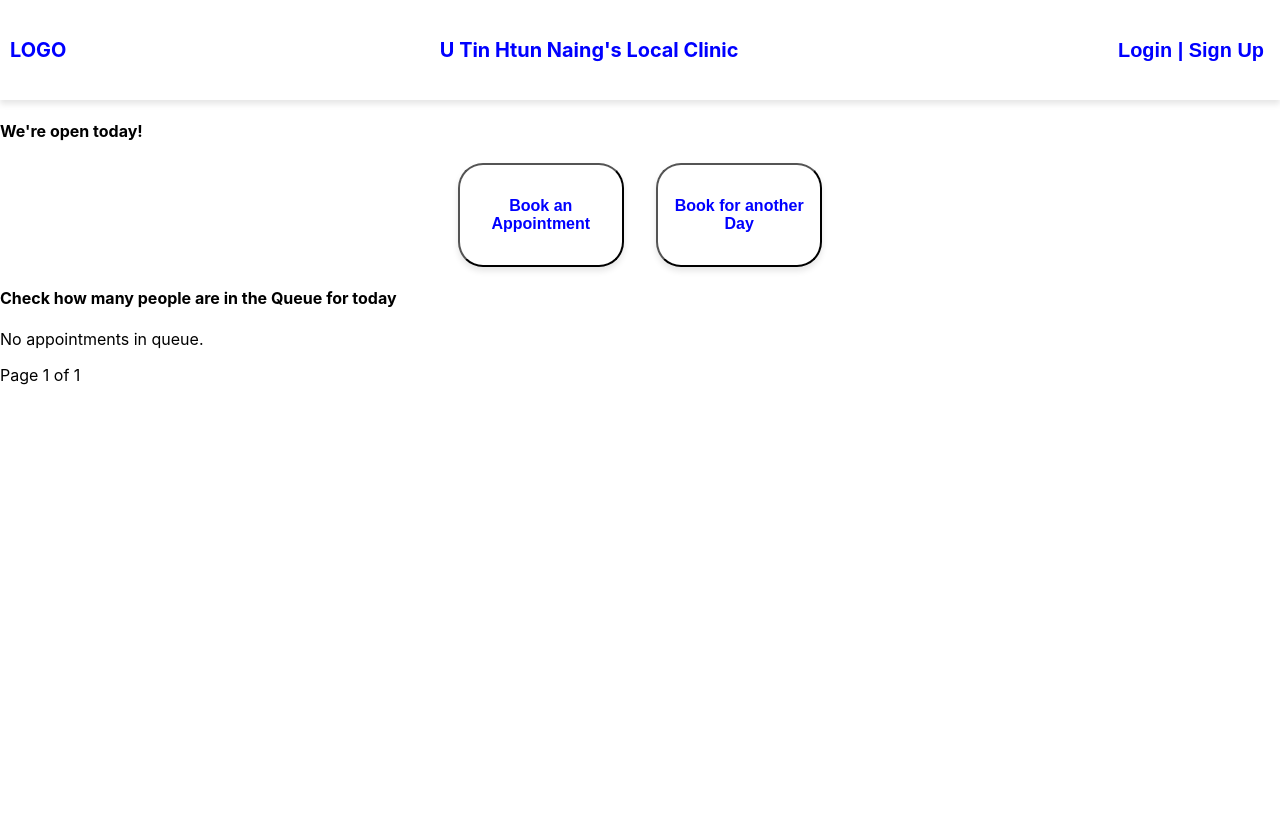
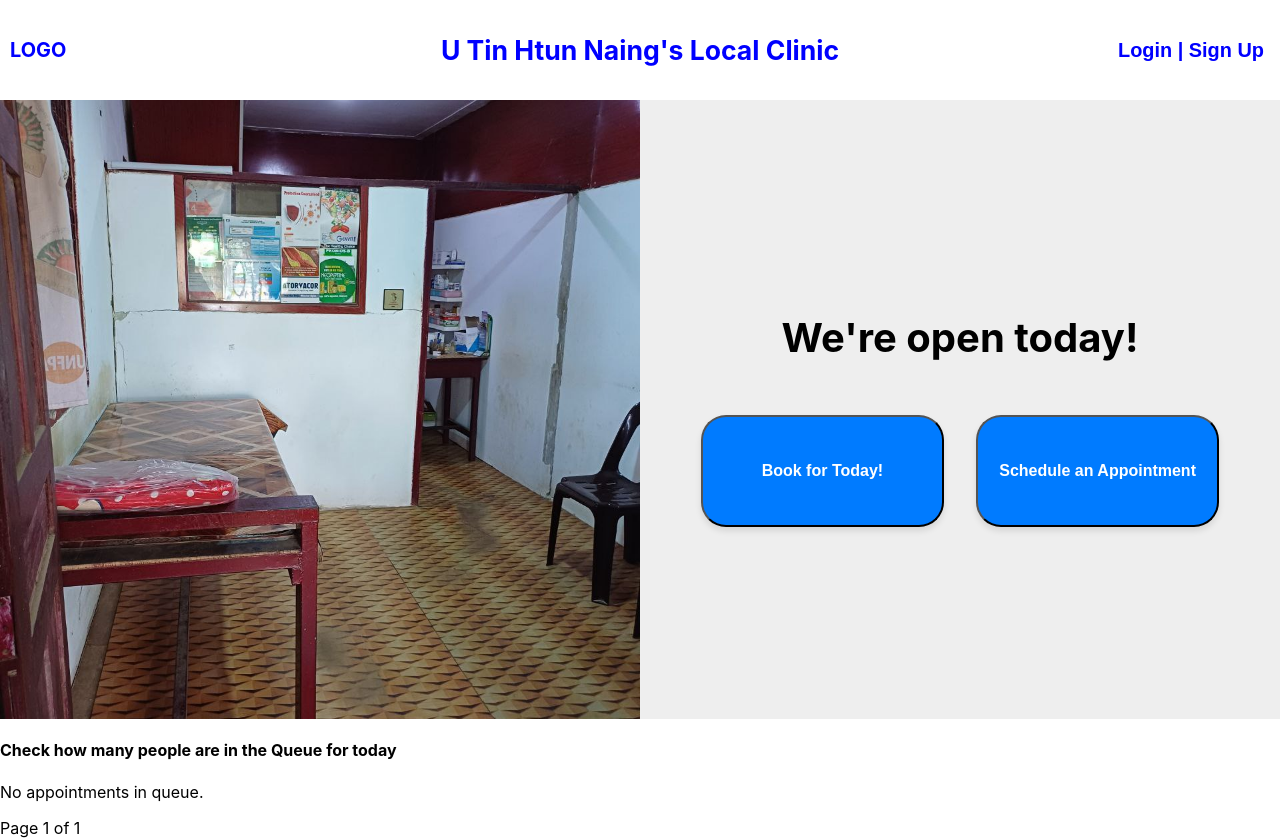
Before and after one commit to AurelianOnGit/Clinic, a Django app: page /reception/home in a window 1280 px wide. Before the commit the page ends 385 px from the top, so only its background shows below. Run offline with Django 5.2, Linux system fonts and the light colour scheme; data comes from the database, SQL or seed files in the repository; both versions use the stored data as it was after the commit.

Commit message:
Added a new form error message and cleaned up the home page a bit

```diff
--- a/Reception/static/Reception/css/form.css
+++ b/Reception/static/Reception/css/form.css
@@ -4,7 +4,7 @@ html, body {
     font-size: 1rem;
 }
 
-img {
+.form-bg {
     position: absolute;
     width: 100vw;
     height: 100%;
@@ -88,27 +88,39 @@ ul {
 
 .field-errors {
     display: flex;
+    flex-wrap: wrap;
     justify-content: center;
     align-items: center;
     gap: 1rem;
     position: fixed;
+    inset: -1.25rem 0 auto 0;
+    padding: 0 0.3rem;
     left: 50%;
     transform: translateX(-50%);
     z-index: 10;
-    top: -10rem;
+    top: -20rem;
     transition: top 0.5s ease-in-out;
+}
+
+@media (max-width: 600px) {
+    .field-errors {
+        width: 90%;
+        left: 50%;
+        transform: translateX(-50%);
+        flex-direction: column;
+    }
 }
 
 .field-errors.show {
     top: 1.25rem;
 }
 
-.name-error, .phone-number-error {
+.name-error, .phone-number-error, .date-error {
     display: none;
 }
 
-.name-error:has(li), .phone-number-error:has(li) {
-    display: block;
+.name-error:has(li), .phone-number-error:has(li), .date-error:has(li) {
+    display: inline-block;
     font-weight: bold;
     color: white;
     background-color: red;
--- a/Reception/static/Reception/css/style.css
+++ b/Reception/static/Reception/css/style.css
@@ -5,32 +5,76 @@ html, body {
     font-family: 'Inter', 'Segoe UI', Roboto, sans-serif;
 }
 
+h5 {
+    margin: 0;
+}
+
 .nav-bar {
-    display: flex;
-    justify-content: space-between;
+    display: grid;
+    grid-template-columns: 3fr auto 3fr;
     align-items: center;
-    gap: 1rem;
     background-color: white;
     padding: 10px 10px;
     height: 10vh;
     box-shadow: 0 4px 6px rgba(0, 0, 0, 0.1);
 }
 
-.logo {
+.logo, .login-btn {
     color: blue;
-    font-size: 1.5em;
+    font-size: 1.5rem;
     font-weight: bold;
 }
 
-.clinic-name, .login-btn {
+.login-wrapper {
+    justify-self: end;
+}
+
+.clinic-name {
     color: blue;
-    font-size: 1.5em;
+    font-size: 2rem;
     font-weight: bold;
+    text-align: center;
 }
 
 .login-btn {
     background-color: white;
     border: none;
+}
+
+.clinic-img {
+    /* Shorthand for flex-grow: 1,  flex-shrink: 1, and flex-basis: 0% */
+    flex: 1;
+
+    height: 38.7rem;
+    overflow: hidden;
+}
+
+#waiting-room-img {
+    float: none;
+    margin: 0;
+    width: 100%;
+    height: 100%;
+    object-fit: cover;
+}
+
+.status-and-booking {
+    display: flex;
+    width: 100%;
+    background-color: #EEEEEE;
+}
+
+.status-and-booking h1 {
+    font-size: 2.5rem;
+    text-align: center;
+    line-height: 3.5rem;
+}
+
+.doctor-in {
+    display: flex;
+    justify-content: center;
+    flex-direction: column;
+    align-items: center;
+    flex: 1;
 }
 
 .ap-btn-wrap-open {
@@ -43,14 +87,19 @@ html, body {
 }
 
 .ap-today-btn, .ap-later-btn {
-    background-color: white;
-    color: blue;
-    width: 13vw;
+    background-color: #007BFF;
+    color: #FFFFFF;
+    width: 15vw;
     height: 13vh;
     font-size: 1rem;
     box-shadow: 0 4px 6px rgba(0, 0, 0, 0.1);
     border-radius: 25px;
     transition: background-color 0.5s, box-shadow 0.0001s;
+}
+
+.ap-btn-wrap-closed .ap-later-btn, .ap-btn-wrap-open button {
+    width: 19vw;
+    height: 14vh;
 }
 
 button:hover {
--- a/Reception/templates/Reception/base.html
+++ b/Reception/templates/Reception/base.html
@@ -14,7 +14,7 @@
             <div class="clinic-name">
                 <h5>U Tin Htun Naing's Local Clinic</h5>
             </div>
-            <div>
+            <div class="login-wrapper">
                 <button class="login-btn" type="button"><h5>Login | Sign Up</h5></button>
             </div>
         </header>
--- a/Reception/templates/Reception/home.html
+++ b/Reception/templates/Reception/home.html
@@ -2,25 +2,31 @@
 {% extends 'Reception/base.html' %}
 <html lang="en">
     <head>
+        {% load static %}
         <meta charset="UTF-8">
     </head>
     <body>
         {% block content %}
+        <section class="status-and-booking">
+            <div class="clinic-img">
+                <img id="waiting-room-img" src="{% static 'Reception/images/ClinicWaitingRoom.png' %}">
+            </div>
             <div class="doctor-in">
                 {% if is_open %}
-                <h4>We're open today!</h4>
+                    <h1>We're open today!</h1>
                     <div class="ap-btn-wrap-open">
-                    <button onclick="redirectToTodayForm()" class="ap-today-btn" type="button"><h4>Book an Appointment</h4></button>
-                    <button onclick="redirectToLaterForm()" class="ap-later-btn" type="button"><h4>Book for another Day</h4></button>
+                        <button onclick="redirectToTodayForm()" class="ap-today-btn" type="button"><h4>Book for Today!</h4></button>
+                        <button onclick="redirectToLaterForm()" class="ap-later-btn" type="button"><h4>Schedule an Appointment</h4></button>
                     </div>
                 {% else %}
-                <h4>Sorry, we're closed today.<br></br>We'll be open again on {{ next_open_day }}!</h4>
+                    <h1>Sorry, we're closed today.<br>We'll be open again on {{ next_open_day }}!</h1>
                     <div class="ap-btn-wrap-closed">
-                    <button class="ap-later-btn" type="button"><h4>Book for another Day</h4></button>
+                        <button onclick="redirectToLaterForm()" class="ap-later-btn" type="button"><h4>Schedule an Appointment</h4></button>
                     </div>
                 {% endif %}
             </div>
-
+        </section>
+        <section>
             {% if is_open %}
                 <div class="ap-check">
                     <h4>Check how many people are in the Queue for today</h4>
@@ -56,6 +62,7 @@
                     <h4>We're closed today</h4>
                 </div>
             {% endif %}
+        </section>
         {% endblock %}
         {% block extra_js %}
             <script>
```
Also changed, not shown: Reception/templates/Reception/book_later.html (+17 -2 lines), Reception/templates/Reception/book_today.html (+12 -1 lines), Reception/static/Reception/images/ClinicWaitingRoom.png (added), db.sqlite3. Lines whose indentation alone changed are shown as unchanged.
